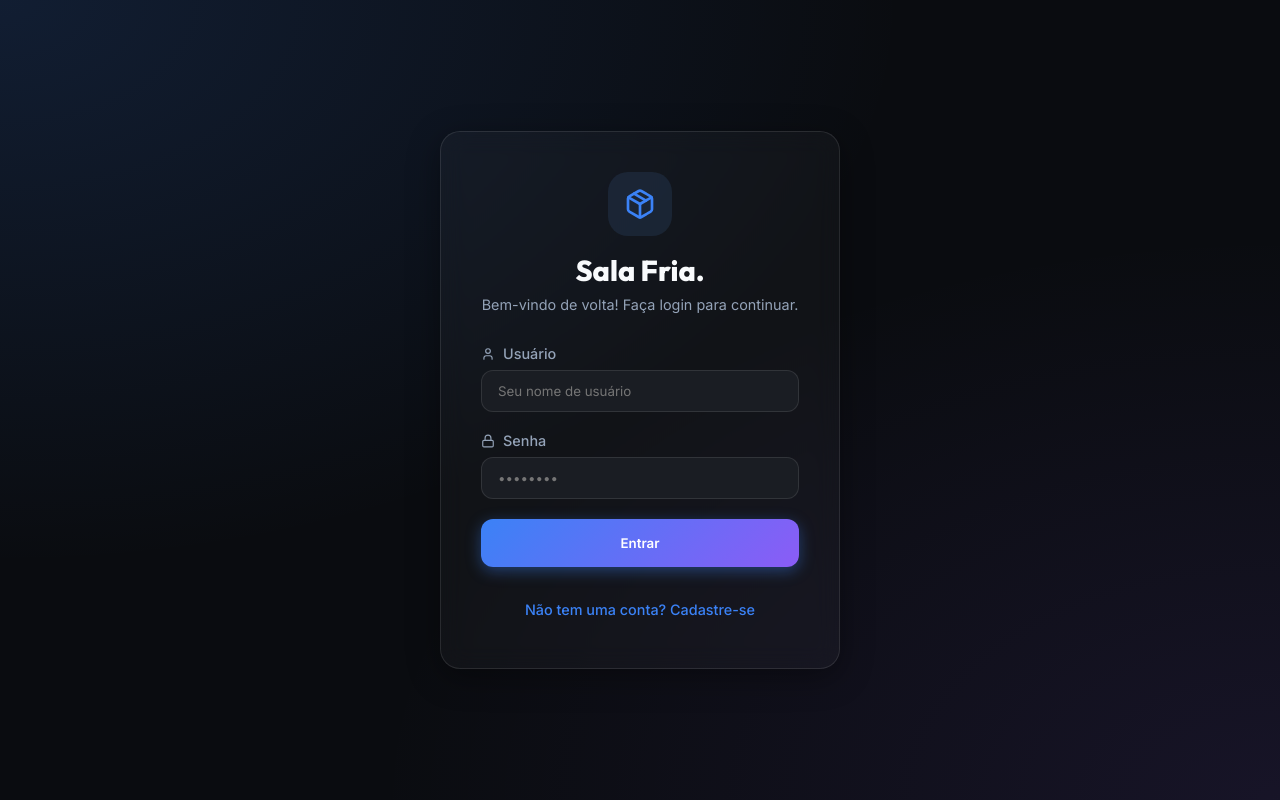
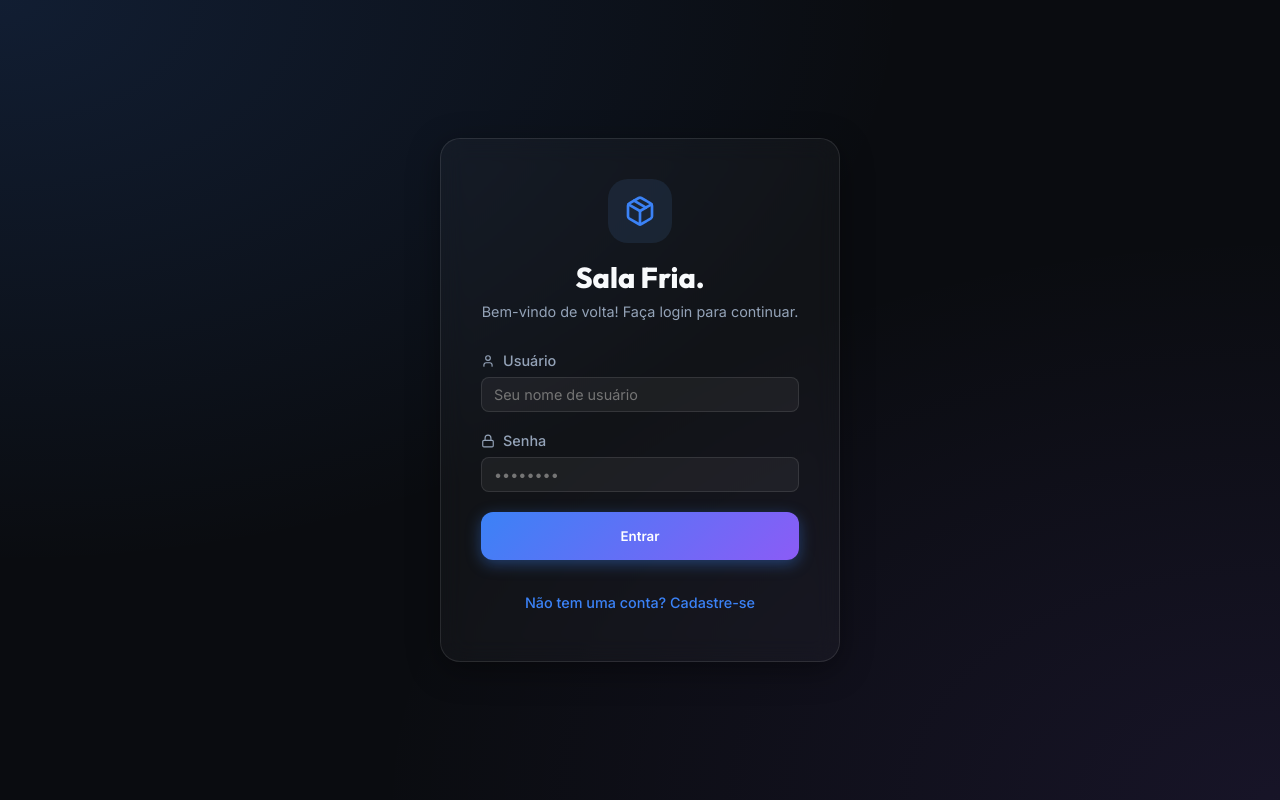
Before and after one commit to kingofevilempresa-png/sala-fria, a React (Vite) app: page / in a window 1280 px wide. Built offline with nearby package versions, Linux system fonts and the light colour scheme.

Commit message:
Reduz tamanho dos inputs e selects

```diff
--- a/src/index.css
+++ b/src/index.css
@@ -97,15 +97,20 @@ button.danger:hover {
 }
 
 input,
+input,
 select {
-  background: #1a1d23;
+  background: rgba(255, 255, 255, 0.05);
   border: 1px solid var(--card-border);
-  border-radius: 12px;
-  padding: 12px 16px;
+  border-radius: 8px;
+  /* Reduced radius */
+  padding: 8px 12px;
+  /* Reduced padding */
   color: var(--text-primary);
+  outline: none;
+  transition: all 0.2s;
   font-family: var(--font-main);
-  outline: none;
-  transition: border-color 0.2s;
+  font-size: 0.9rem;
+  /* Slightly smaller text */
 }
 
 select option {
```
